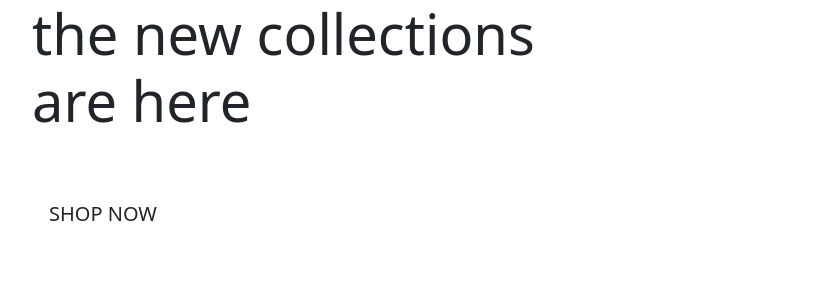
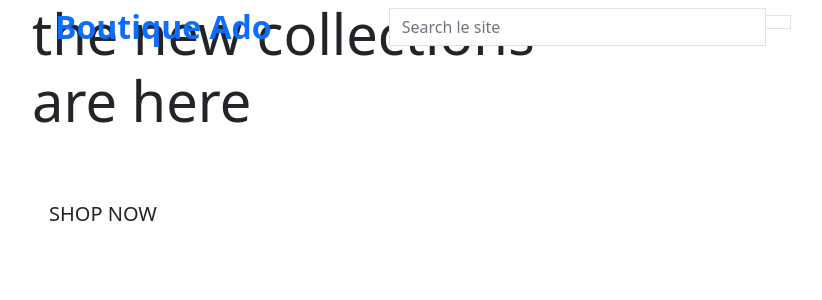
Before and after one commit to danielboots/boutique_ado_v1, a Django app: template home/templates/home/index.html in a window 1280 px wide. Shown: the top 300 px of the page, without its empty margins (50-872 px from the left). Run offline with Django 3.2, Linux system fonts and the light colour scheme; the template is opened without the code that fills it, so the values that code supplies are empty; some libraries are stand-ins or nearby versions.

Commit message:
up to homepage and top header part 2

```diff
--- a/templates/base.html
+++ b/templates/base.html
@@ -44,7 +44,47 @@
 </head>
 
 <body>
-    <header class="container-fluid fixed-top"></header>
+    <header class="container-fluid fixed-top">
+
+        <div class="row">
+            <div class="col-12 col-lg-4 my-auto py-1 py-lg-0 text-center text-lg-left">
+
+                <a href="{% url 'home' %}" class="nav-link main-logo-link">
+                    <h2 class="logo-font text-black my-0"><strong>Boutique Ado</strong></h2>
+                </a>
+            </div>
+            <div class="col-12 col-lg-4 my-auto py-1 py-lg-0">
+                <form method="GET" action="">
+                    <div class="input-group w-100">
+                        <input class="form-control border border-black rounded-0" type="text" name="q"
+                            placeholder="Search le site">
+                        <div class="input-group-append">
+                            <button class="form-control btn btn-black border border-black rounded-0" type="submit">
+                                <span class="icon">
+                                    <i class="fas fa-search"></i>
+                                </span>
+                            </button>
+                        </div>
+                    </div>
+                </form>
+            </div>
+            <div class="col-12 col-lg-4 my-auto py-1 py-lg-0">
+                <ul class="list-inline list-unstyled text-center text-lg-right my-0">
+
+                    <li class="list-inline-item dropdown"></li>
+                    <li class="list-inline-item"></li>
+
+
+                </ul>
+
+
+            </div>
+
+
+
+        </div>
+
+    </header>
     {% if messages %}
     <div class="messagecontainer"></div>
     {% endif %}
```
